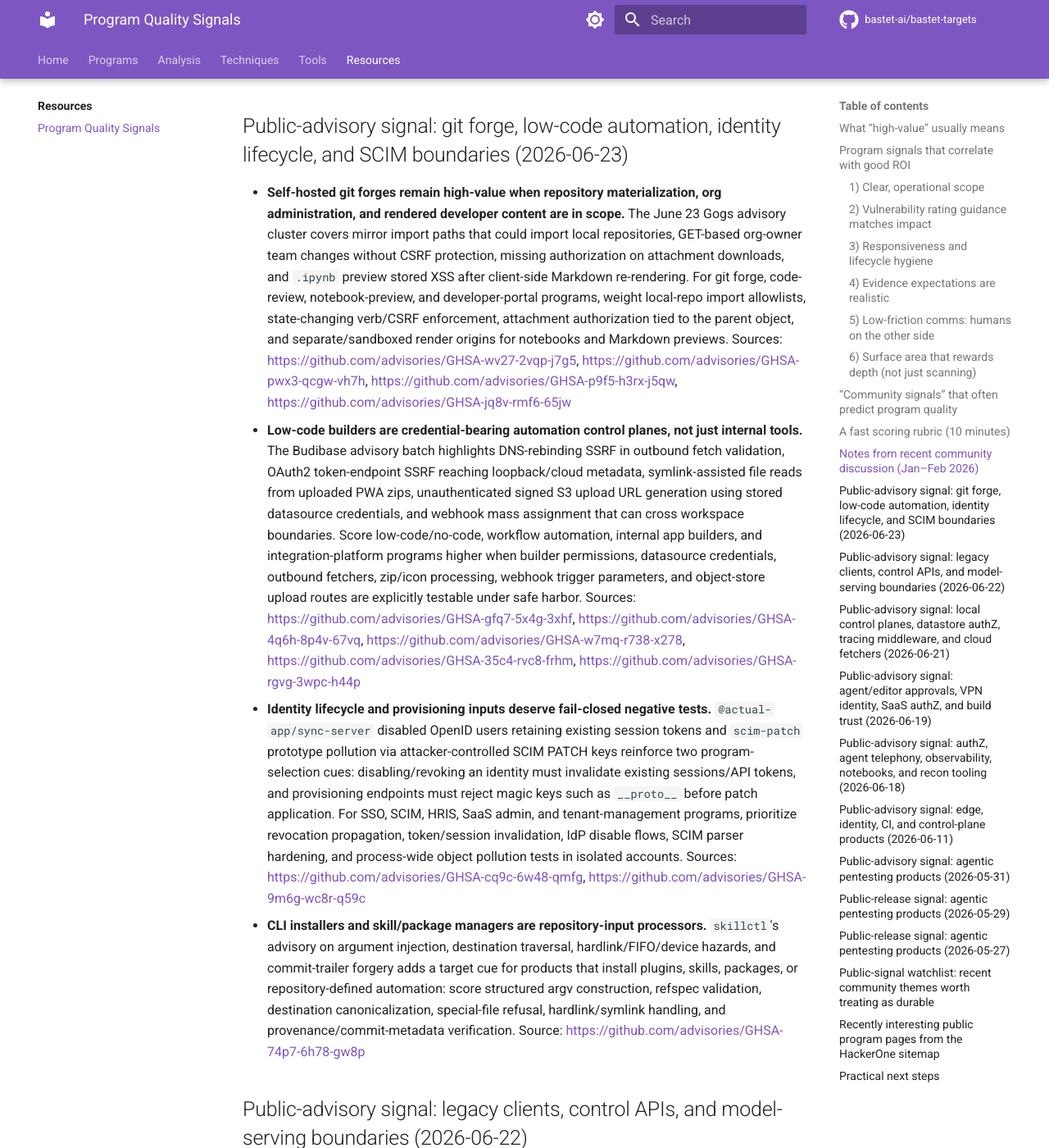
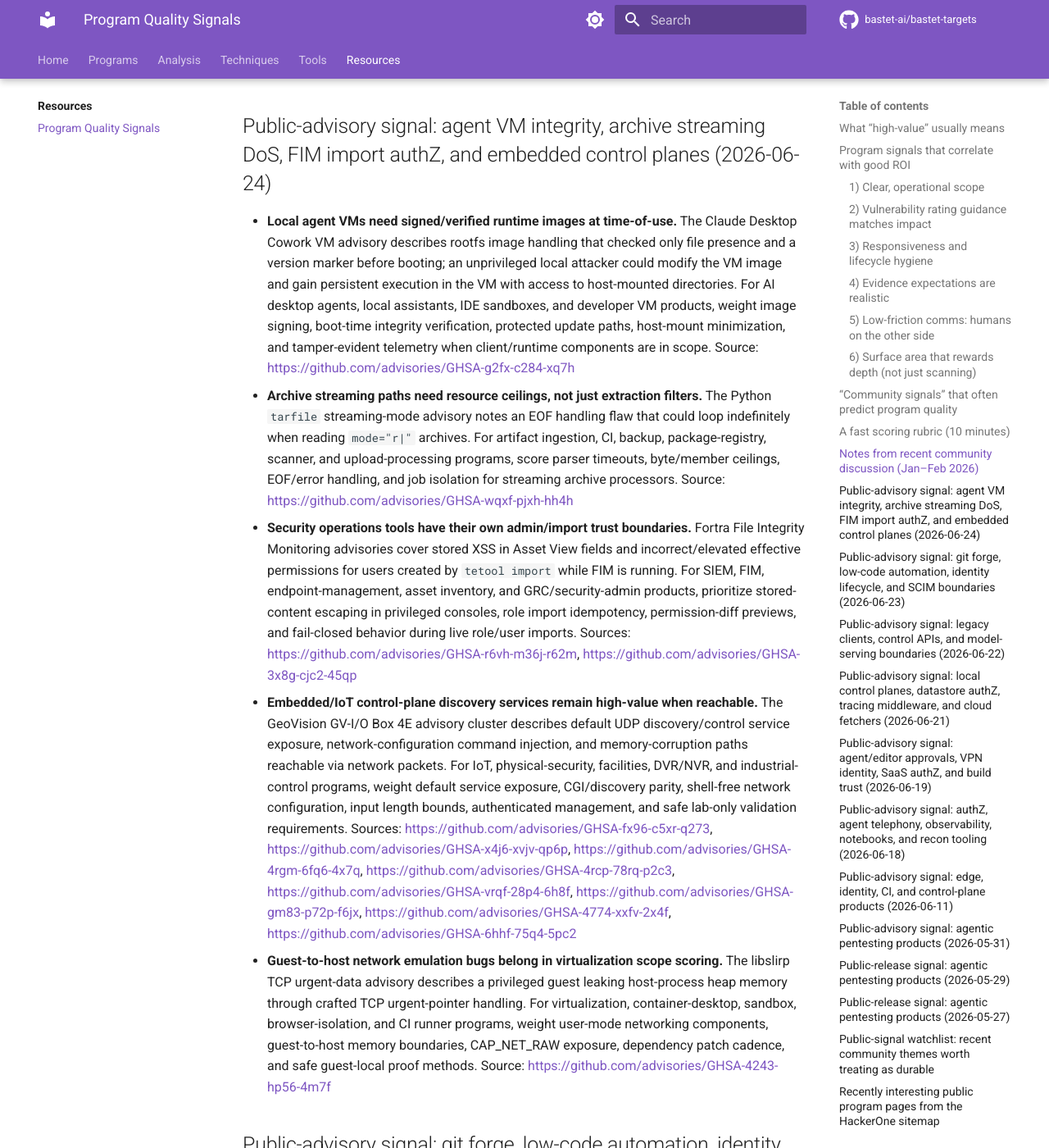
Before and after one commit to bastet-ai/bastet-targets, an MkDocs documentation site: the page built from docs/resources/program-quality-signals.md, in a window 1280 px wide and 1400 px high, scrolled down 6343 px. Shown: the whole window at 82% size. Built offline with MkDocs 1.6.1 and Material for MkDocs 9.7.7, drawn with Linux system fonts in a browser that asks for light colours; comment, search, counter and statistics services are not loaded.

Commit message:
Add June 24 target-quality signals

```diff
--- a/docs/programs/high-value.md
+++ b/docs/programs/high-value.md
@@ -30,6 +30,10 @@
 - **Amazon Vulnerability Research Program** — broad surface with mature triage expectations.
 - **Anduril Industries** — reproducible reports and structured disclosure language suggest higher signal.
 - **Atlassian** — large enterprise SaaS surface with frequent workflow/auth complexity.
+
+### Operator-quality cue from public advisories (2026-06-24)
+
+- Claude Desktop Cowork VM image integrity (`GHSA-g2fx-c284-xq7h`), Python `tarfile` streaming EOF handling (`GHSA-wqxf-pjxh-hh4h`), Fortra FIM stored-XSS/live-import permission issues (`GHSA-r6vh-m36j-r62m`, `GHSA-3x8g-cjc2-45qp`), GeoVision GV-I/O Box network control-plane advisories, and libslirp TCP urgent-data handling (`GHSA-4243-hp56-4m7f`) add target-selection cues for local agent sandboxes, artifact/CI ingestion, security-admin consoles, embedded/physical-security control planes, and virtualization/runner products. Prioritize programs that explicitly scope signed runtime images, archive parser resource limits, live role import authZ, shell-free network configuration, default management-service auth, and guest-to-host network-emulation boundaries. Sources: https://github.com/advisories/GHSA-g2fx-c284-xq7h, https://github.com/advisories/GHSA-wqxf-pjxh-hh4h, https://github.com/advisories/GHSA-r6vh-m36j-r62m, https://github.com/advisories/GHSA-3x8g-cjc2-45qp, https://github.com/advisories/GHSA-fx96-c5xr-q273, https://github.com/advisories/GHSA-x4j6-xvjv-qp6p, https://github.com/advisories/GHSA-4243-hp56-4m7f
 
 ### Operator-quality cue from public advisories (2026-06-23)
 
--- a/docs/resources/program-quality-signals.md
+++ b/docs/resources/program-quality-signals.md
@@ -162,6 +162,14 @@
 
 - **Fairness shows up in how programs handle hard-to-demo classes.** Programs that clearly document what evidence counts for blind SSRF, authZ edge cases, cache poisoning, or desync-like chains are usually better ROI than those that force unsafe max-exploit proof.
 
+## Public-advisory signal: agent VM integrity, archive streaming DoS, FIM import authZ, and embedded control planes (2026-06-24)
+
+- **Local agent VMs need signed/verified runtime images at time-of-use.** The Claude Desktop Cowork VM advisory describes rootfs image handling that checked only file presence and a version marker before booting; an unprivileged local attacker could modify the VM image and gain persistent execution in the VM with access to host-mounted directories. For AI desktop agents, local assistants, IDE sandboxes, and developer VM products, weight image signing, boot-time integrity verification, protected update paths, host-mount minimization, and tamper-evident telemetry when client/runtime components are in scope. Source: https://github.com/advisories/GHSA-g2fx-c284-xq7h
+- **Archive streaming paths need resource ceilings, not just extraction filters.** The Python `tarfile` streaming-mode advisory notes an EOF handling flaw that could loop indefinitely when reading `mode="r|"` archives. For artifact ingestion, CI, backup, package-registry, scanner, and upload-processing programs, score parser timeouts, byte/member ceilings, EOF/error handling, and job isolation for streaming archive processors. Source: https://github.com/advisories/GHSA-wqxf-pjxh-hh4h
+- **Security operations tools have their own admin/import trust boundaries.** Fortra File Integrity Monitoring advisories cover stored XSS in Asset View fields and incorrect/elevated effective permissions for users created by `tetool import` while FIM is running. For SIEM, FIM, endpoint-management, asset inventory, and GRC/security-admin products, prioritize stored-content escaping in privileged consoles, role import idempotency, permission-diff previews, and fail-closed behavior during live role/user imports. Sources: https://github.com/advisories/GHSA-r6vh-m36j-r62m, https://github.com/advisories/GHSA-3x8g-cjc2-45qp
+- **Embedded/IoT control-plane discovery services remain high-value when reachable.** The GeoVision GV-I/O Box 4E advisory cluster describes default UDP discovery/control service exposure, network-configuration command injection, and memory-corruption paths reachable via network packets. For IoT, physical-security, facilities, DVR/NVR, and industrial-control programs, weight default service exposure, CGI/discovery parity, shell-free network configuration, input length bounds, authenticated management, and safe lab-only validation requirements. Sources: https://github.com/advisories/GHSA-fx96-c5xr-q273, https://github.com/advisories/GHSA-x4j6-xvjv-qp6p, https://github.com/advisories/GHSA-4rgm-6fq6-4x7q, https://github.com/advisories/GHSA-4rcp-78rq-p2c3, https://github.com/advisories/GHSA-vrqf-28p4-6h8f, https://github.com/advisories/GHSA-gm83-p72p-f6jx, https://github.com/advisories/GHSA-4774-xxfv-2x4f, https://github.com/advisories/GHSA-6hhf-75q4-5pc2
+- **Guest-to-host network emulation bugs belong in virtualization scope scoring.** The libslirp TCP urgent-data advisory describes a privileged guest leaking host-process heap memory through crafted TCP urgent-pointer handling. For virtualization, container-desktop, sandbox, browser-isolation, and CI runner programs, weight user-mode networking components, guest-to-host memory boundaries, CAP_NET_RAW exposure, dependency patch cadence, and safe guest-local proof methods. Source: https://github.com/advisories/GHSA-4243-hp56-4m7f
+
 ## Public-advisory signal: git forge, low-code automation, identity lifecycle, and SCIM boundaries (2026-06-23)
 
 - **Self-hosted git forges remain high-value when repository materialization, org administration, and rendered developer content are in scope.** The June 23 Gogs advisory cluster covers mirror import paths that could import local repositories, GET-based org-owner team changes without CSRF protection, missing authorization on attachment downloads, and `.ipynb` preview stored XSS after client-side Markdown re-rendering. For git forge, code-review, notebook-preview, and developer-portal programs, weight local-repo import allowlists, state-changing verb/CSRF enforcement, attachment authorization tied to the parent object, and separate/sandboxed render origins for notebooks and Markdown previews. Sources: https://github.com/advisories/GHSA-wv27-2vqp-j7g5, https://github.com/advisories/GHSA-pwx3-qcgw-vh7h, https://github.com/advisories/GHSA-p9f5-h3rx-j5qw, https://github.com/advisories/GHSA-jq8v-rmf6-65jw
```
